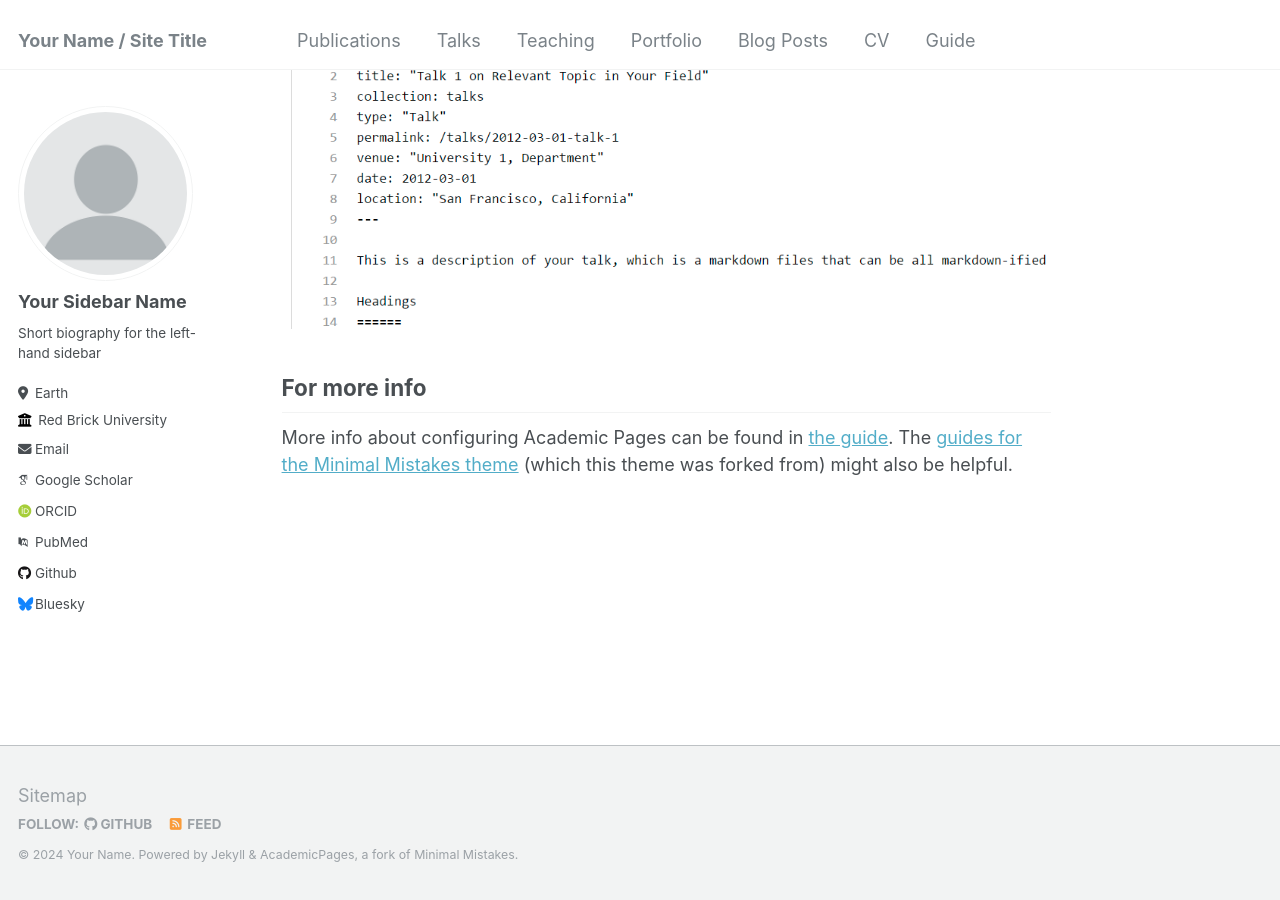
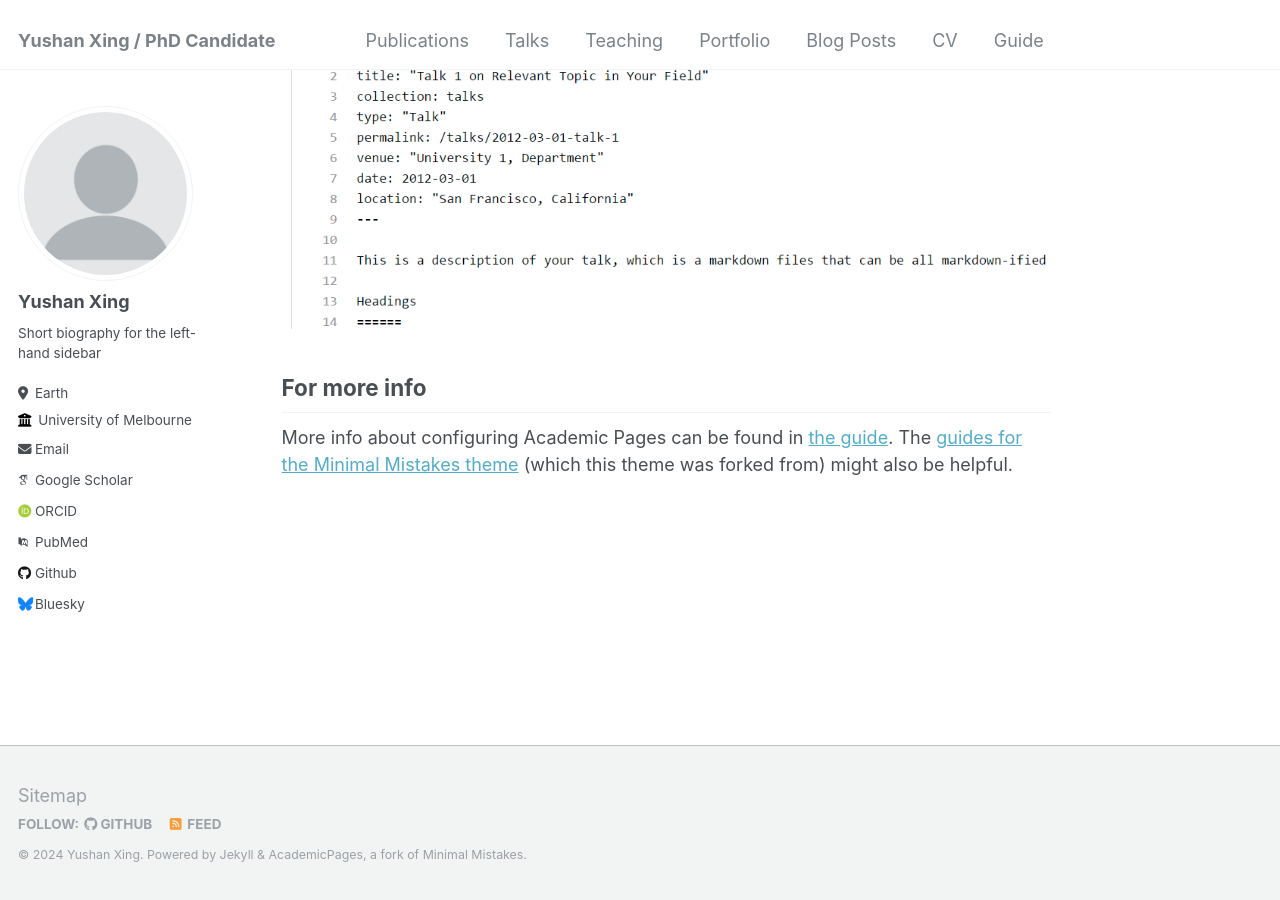
Before and after one commit to ScarlettXing/ScarlettXing.github.io, a Jekyll site: the page built from _pages/about.md, in a window 1280 px wide and 900 px high, scrolled down 2660 px. Built offline with Jekyll 4.4.1, drawn with Linux system fonts in a browser that asks for light colours; some web fonts are replaced.

Commit message:
Update _config.yml

```diff
--- a/_config.yml
+++ b/_config.yml
@@ -8,9 +8,9 @@
 
 # Basic Site Settings
 locale                   : "en-US"
-title                    : "Your Name / Site Title"
+title                    : "Yushan Xing / PhD Candidate"
 title_separator          : "-"
-name                     : &name "Your Name"
+name                     : &name "Yushan Xing"
 description              : &description "personal description"
 url                      : https://academicpages.github.io # the base hostname & protocol for your site e.g. "https://mmistakes.github.io"
 baseurl                  : "" # the subpath of your site, e.g. "/blog"
@@ -22,13 +22,13 @@ repository               : "academicpages/academicpages.github.io"
 author:
   # Biographic information
   avatar           : "profile.png"
-  name             : "Your Sidebar Name"
+  name             : "Yushan Xing"
   pronouns         : # example: "she/her"
   bio              : "Short biography for the left-hand sidebar"
   location         : "Earth"
-  employer         : "Red Brick University"
-  uri              : # URL
-  email            : "none@example.org"
+  employer         : "University of Melbourne"
+  uri              : # https://cis.unimelb.edu.au/people/students/yushan-xing
+  email            : "yushan.xing1@unimelb.edu.au"
 
   # Academic websites
   arxiv            : # URL - Update with the correct link to your profile
```
